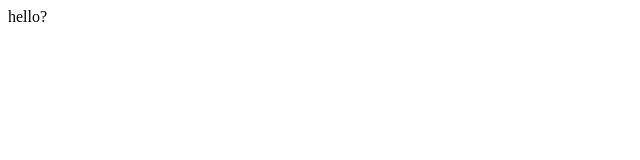
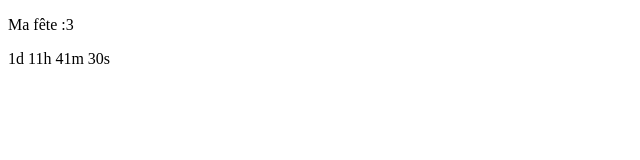
Before and after one commit to El13B/El13B.github.io, a plain HTML site: page index.html in a window 1280 px wide. Shown: the whole page, without its empty margins (0-640 px from the left). Drawn offline with Linux system fonts and the light colour scheme.

Commit message:
added Birthday countdown

```diff
--- a/index.html
+++ b/index.html
@@ -5,6 +5,39 @@
 	<meta name="viewport" content="width=device-width, initial-scale=1">
 	<title>test</title>
 </head>
-<body>hello?
+<body>
+	<p> Ma fête :3</p>
+	<p id="demo"></p>
+
+	<script>
+		// Set the date we're counting down to
+		var countDownDate = new Date("April 7, 2022 00:00:00").getTime();
+
+		// Update the count down every 1 second
+		var x = setInterval(function() {
+
+		  // Get today's date and time
+		  var now = new Date().getTime();
+
+		  // Find the distance between now and the count down date
+		  var distance = countDownDate - now;
+
+		  // Time calculations for days, hours, minutes and seconds
+		  var days = Math.floor(distance / (1000 * 60 * 60 * 24));
+		  var hours = Math.floor((distance % (1000 * 60 * 60 * 24)) / (1000 * 60 * 60));
+		  var minutes = Math.floor((distance % (1000 * 60 * 60)) / (1000 * 60));
+		  var seconds = Math.floor((distance % (1000 * 60)) / 1000);
+
+		  // Output the result in an element with id="demo"
+		  document.getElementById("demo").innerHTML = days + "d " + hours + "h "
+		  + minutes + "m " + seconds + "s ";
+
+		  // If the count down is over, write some text
+		  if (distance < 0) {
+		    clearInterval(x);
+		    document.getElementById("demo").innerHTML = "EXPIRED";
+		  }
+		}, 1000);
+	</script>
 </body>
 </html>
```
